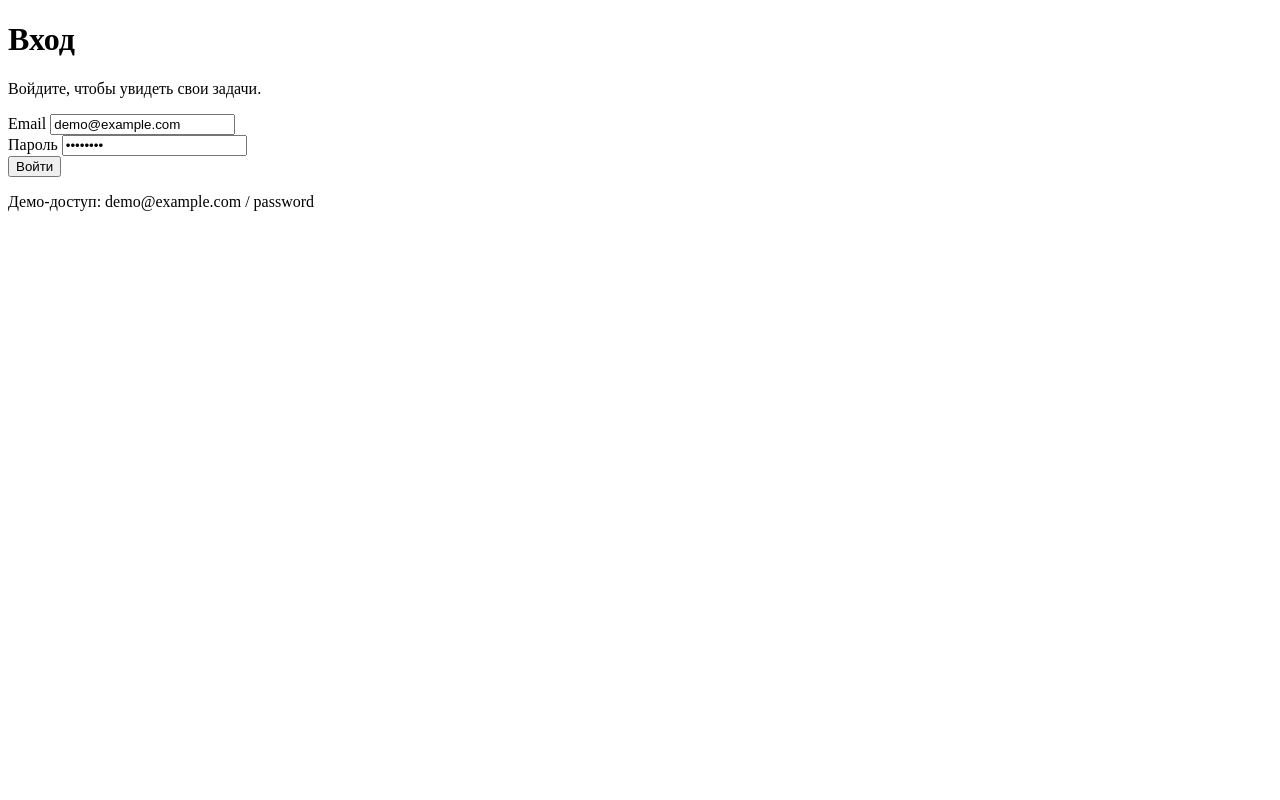
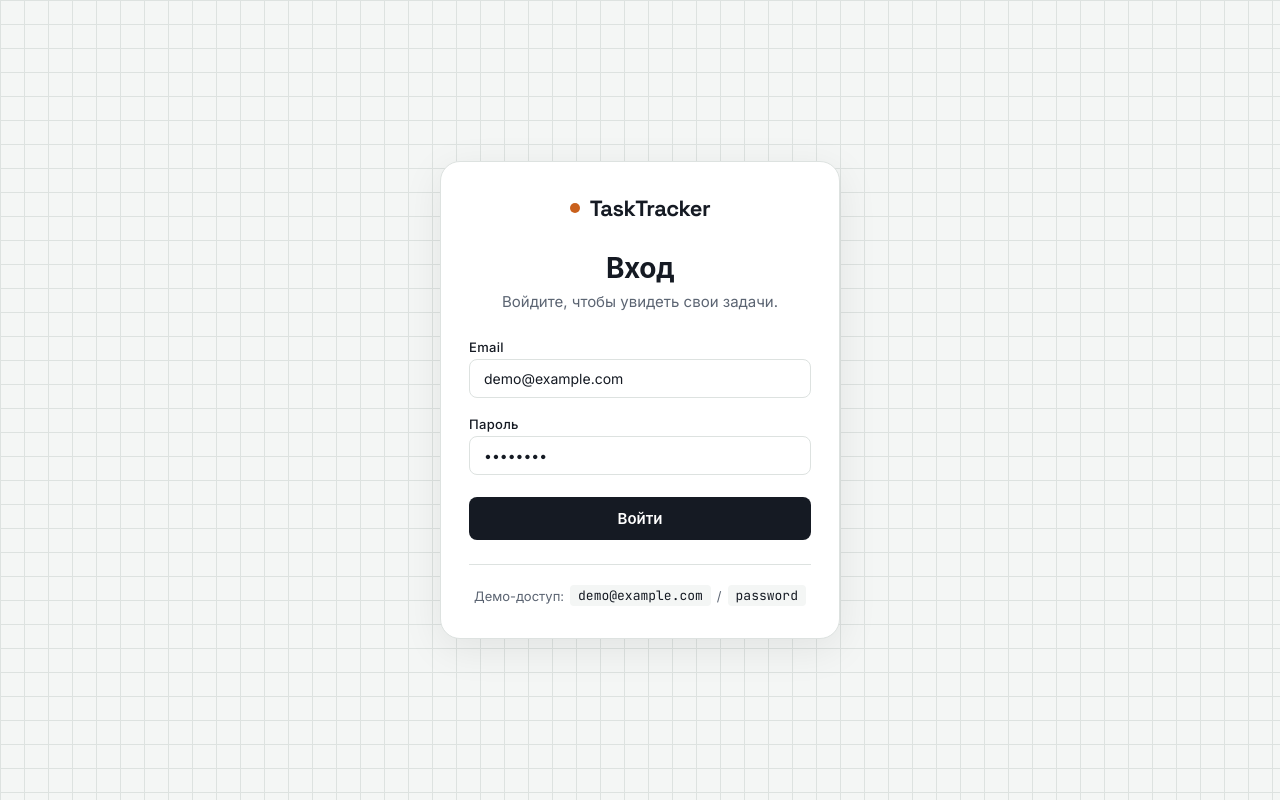
Before and after one commit to teacher-cheater/to-do-api, a Nuxt app in the folder frontend/: page /login in a window 1280 px wide. Built offline with nearby package versions, Linux system fonts and the light colour scheme.

Commit message:
feat(frontend): add: style variables; login page styles, type definitions for node

```diff
--- a/frontend/app/assets/css/main.css
+++ b/frontend/app/assets/css/main.css
@@ -1,3 +1,9 @@
+* {
+    padding: 0;
+    margin: 0;
+    box-sizing: border-box;
+}
+
 html,
 body,
 #__nuxt {
@@ -14,3 +20,37 @@ body {
     background: #C9601C;
     color: #fff;
 }
+
+:root {
+    /* Colors */
+    --color-line: #dde2e0;
+    --color-accent: #c9601c;
+    --color-ink: #151a23;
+    --color-slate: #5b6472;
+    --color-paper: #f4f6f5;
+    --color-danger: #dc2626;
+    --color-danger-bg: #fef2f2;
+    --color-pending: #94a3b8;
+    --color-progress: #c9601c;
+    --color-done: #1f7a5c;
+
+    /* Fonts */
+    --font-display: 'Space Grotesk', -apple-system, BlinkMacSystemFont, sans-serif;
+    --font-mono: 'JetBrains Mono', 'Courier New', monospace;
+
+    /* Border Radius */
+    --radius-full: 9999px;
+    --radius-md: 8px;
+    --radius-lg: 12px;
+    --radius-xl: 16px;
+
+    /* Shadows */
+    --shadow-sm: 0 1px 2px rgba(0, 0, 0, 0.05);
+    --shadow-md: 0 4px 12px rgba(0, 0, 0, 0.08);
+    --shadow-lg: 0 10px 40px rgba(0, 0, 0, 0.15);
+
+    /* Transitions */
+    --transition-fast: 0.15s ease;
+    --transition-base: 0.25s ease;
+    --transition-slow: 0.4s ease;
+}
--- a/frontend/app/pages/login.vue
+++ b/frontend/app/pages/login.vue
@@ -1,4 +1,5 @@
 <script setup lang="ts">
+import { navigateTo } from '#app';
 import { ref } from 'vue';
 import { useAuth } from '../composables/useAuth';
 
@@ -38,50 +39,305 @@ async function onSubmit() {
 </script>
 
 <template>
-    <div>
-        <h1>Вход</h1>
-        <p>Войдите, чтобы увидеть свои задачи.</p>
+    <div class="login-screen">
+        <div class="login-card">
+            <div class="login-header">
+                <span class="brand">
+                    <span class="dot"></span>
+                    <span class="brand-text">TaskTracker</span>
+                </span>
+            </div>
 
-        <form @submit.prevent="onSubmit">
-            <div>
-                <label for="email"> Email </label>
+            <h1 class="login-title">Вход</h1>
+            <p class="login-subtitle">Войдите, чтобы увидеть свои задачи.</p>
+
+            <form class="login-form" @submit.prevent="onSubmit">
+                <div class="form-group">
+                    <label class="form-label" for="email">Email</label>
                     <input
                         id="email"
                         v-model="email"
+                        class="form-input"
+                        :class="{ 'is-error': fieldErrors.email }"
                         type="email"
+                        placeholder="demo@example.com"
                         autocomplete="username"
                     />
-                <p v-if="fieldErrors.email">
+                    <p v-if="fieldErrors.email" class="form-error">
                         {{ fieldErrors.email[0] }}
                     </p>
                 </div>
 
-            <div>
-                <label for="password"> Пароль </label>
+                <div class="form-group">
+                    <label class="form-label" for="password">Пароль</label>
                     <input
                         id="password"
                         v-model="password"
+                        class="form-input"
+                        :class="{ 'is-error': fieldErrors.password }"
                         type="password"
+                        placeholder="••••••••"
                         autocomplete="current-password"
                     />
-                <p v-if="fieldErrors.password">
+                    <p v-if="fieldErrors.password" class="form-error">
                         {{ fieldErrors.password[0] }}
                     </p>
                 </div>
 
-            <p v-if="errorMessage">
+                <div v-if="errorMessage" class="form-error-message">
                     {{ errorMessage }}
-            </p>
+                </div>
 
-            <button type="submit" :disabled="submitting">
+                <button class="btn-login" type="submit" :disabled="submitting">
                     {{ submitting ? 'Входим…' : 'Войти' }}
                 </button>
             </form>
 
-        <p>
-            Демо-доступ:
-            <span>demo@example.com</span> /
-            <span>password</span>
-        </p>
+            <div class="login-demo">
+                <span class="demo-label">Демо-доступ:</span>
+                <code class="demo-cred">demo@example.com</code>
+                <span class="demo-sep">/</span>
+                <code class="demo-cred">password</code>
+            </div>
+        </div>
     </div>
 </template>
+
+<style scoped>
+.login-screen {
+    display: flex;
+    align-items: center;
+    justify-content: center;
+    min-height: 100vh;
+    background: var(--color-paper);
+    background-image:
+        linear-gradient(to right, var(--color-line) 1px, transparent 1px),
+        linear-gradient(to bottom, var(--color-line) 1px, transparent 1px);
+    background-size: 24px 24px;
+    padding: 16px;
+}
+
+.login-card {
+    width: 100%;
+    max-width: 400px;
+    background: #ffffff;
+    border: 1px solid var(--color-line);
+    border-radius: 20px;
+    padding: 32px 28px;
+    box-shadow: 0 10px 40px rgba(0, 0, 0, 0.08);
+    transition: box-shadow 0.25s ease;
+}
+
+.login-card:hover {
+    box-shadow: 0 16px 56px rgba(0, 0, 0, 0.12);
+}
+
+.login-header {
+    display: flex;
+    align-items: center;
+    justify-content: center;
+    margin-bottom: 28px;
+}
+
+.brand {
+    display: flex;
+    align-items: center;
+    gap: 10px;
+}
+
+.brand .dot {
+    display: block;
+    height: 10px;
+    width: 10px;
+    border-radius: var(--radius-full);
+    background: var(--color-accent);
+    flex-shrink: 0;
+}
+
+.brand-text {
+    font-family: var(--font-display);
+    font-size: 22px;
+    font-weight: 700;
+    color: var(--color-ink);
+    letter-spacing: -0.5px;
+}
+
+.login-title {
+    font-family: var(--font-display);
+    font-size: 28px;
+    font-weight: 700;
+    color: var(--color-ink);
+    margin: 0 0 6px;
+    text-align: center;
+    letter-spacing: -0.5px;
+}
+
+.login-subtitle {
+    font-size: 15px;
+    color: var(--color-slate);
+    margin: 0 0 28px;
+    text-align: center;
+}
+
+.login-form {
+    display: flex;
+    flex-direction: column;
+    gap: 18px;
+}
+
+.form-group {
+    display: flex;
+    flex-direction: column;
+    gap: 4px;
+}
+
+.form-label {
+    font-size: 13px;
+    font-weight: 500;
+    color: var(--color-ink);
+    letter-spacing: 0.3px;
+}
+
+.form-input {
+    width: 100%;
+    padding: 10px 14px;
+    border: 1px solid var(--color-line);
+    border-radius: var(--radius-md);
+    font-size: 14px;
+    font-family: var(--font-body);
+    color: var(--color-ink);
+    background: #fff;
+    transition:
+        border-color 0.2s,
+        box-shadow 0.2s;
+    outline: none;
+}
+
+.form-input::placeholder {
+    color: #b0b8b5;
+}
+
+.form-input:focus {
+    border-color: var(--color-accent);
+    box-shadow: 0 0 0 3px rgba(201, 96, 28, 0.12);
+}
+
+.form-input.is-error {
+    border-color: var(--color-danger);
+}
+
+.form-input.is-error:focus {
+    box-shadow: 0 0 0 3px rgba(220, 38, 38, 0.12);
+}
+
+.form-error {
+    font-size: 12px;
+    color: var(--color-danger);
+    margin: 2px 0 0;
+}
+
+.form-error-message {
+    font-size: 14px;
+    color: var(--color-danger);
+    background: var(--color-danger-bg);
+    border: 1px solid #fecaca;
+    border-radius: var(--radius-md);
+    padding: 10px 14px;
+    margin: 0;
+}
+
+.btn-login {
+    width: 100%;
+    padding: 12px;
+    border: none;
+    border-radius: var(--radius-md);
+    background: var(--color-ink);
+    color: #fff;
+    font-family: var(--font-display);
+    font-size: 15px;
+    font-weight: 600;
+    cursor: pointer;
+    transition:
+        opacity 0.2s,
+        transform 0.1s;
+    margin-top: 4px;
+}
+
+.btn-login:hover:not(:disabled) {
+    opacity: 0.9;
+}
+
+.btn-login:active:not(:disabled) {
+    transform: scale(0.98);
+}
+
+.btn-login:disabled {
+    opacity: 0.5;
+    cursor: default;
+}
+
+.login-demo {
+    display: flex;
+    align-items: center;
+    justify-content: center;
+    gap: 6px;
+    margin-top: 24px;
+    padding-top: 20px;
+    border-top: 1px solid var(--color-line);
+    flex-wrap: wrap;
+}
+
+.demo-label {
+    font-size: 13px;
+    color: var(--color-slate);
+}
+
+.demo-cred {
+    font-family: var(--font-mono);
+    font-size: 13px;
+    color: var(--color-ink);
+    background: var(--color-paper);
+    padding: 2px 8px;
+    border-radius: 4px;
+}
+
+.demo-sep {
+    color: var(--color-slate);
+    font-size: 13px;
+}
+
+@media (max-width: 480px) {
+    .login-card {
+        padding: 24px 18px;
+        border-radius: 16px;
+    }
+
+    .login-title {
+        font-size: 24px;
+    }
+
+    .brand-text {
+        font-size: 19px;
+    }
+
+    .login-demo {
+        flex-direction: column;
+        gap: 4px;
+    }
+}
+
+@media (max-width: 360px) {
+    .login-card {
+        padding: 18px 14px;
+    }
+
+    .login-title {
+        font-size: 20px;
+    }
+
+    .form-input {
+        font-size: 13px;
+        padding: 8px 12px;
+    }
+}
+</style>
--- a/frontend/nuxt.config.ts
+++ b/frontend/nuxt.config.ts
@@ -42,6 +42,7 @@ export default defineNuxtConfig({
             },
         },
     },
+    css: ['@/assets/css/main.css'],
     typescript: {
         strict: true,
     },
--- a/frontend/package.json
+++ b/frontend/package.json
@@ -13,5 +13,8 @@
         "nuxt": "^4.4.8",
         "vue": "^3.5.39",
         "vue-router": "^5.1.0"
+    },
+    "devDependencies": {
+        "@types/node": "^26.1.1"
     }
 }
--- a/frontend/tsconfig.json
+++ b/frontend/tsconfig.json
@@ -14,5 +14,8 @@
         {
             "path": "./.nuxt/tsconfig.node.json"
         }
-  ]
+    ],
+    "compilerOptions": {
+        "types": ["node"]
     }
+}
```
Also changed, not shown: 1 other file (tests, documents, lock files or other folders). Lines whose indentation alone changed are shown as unchanged.
